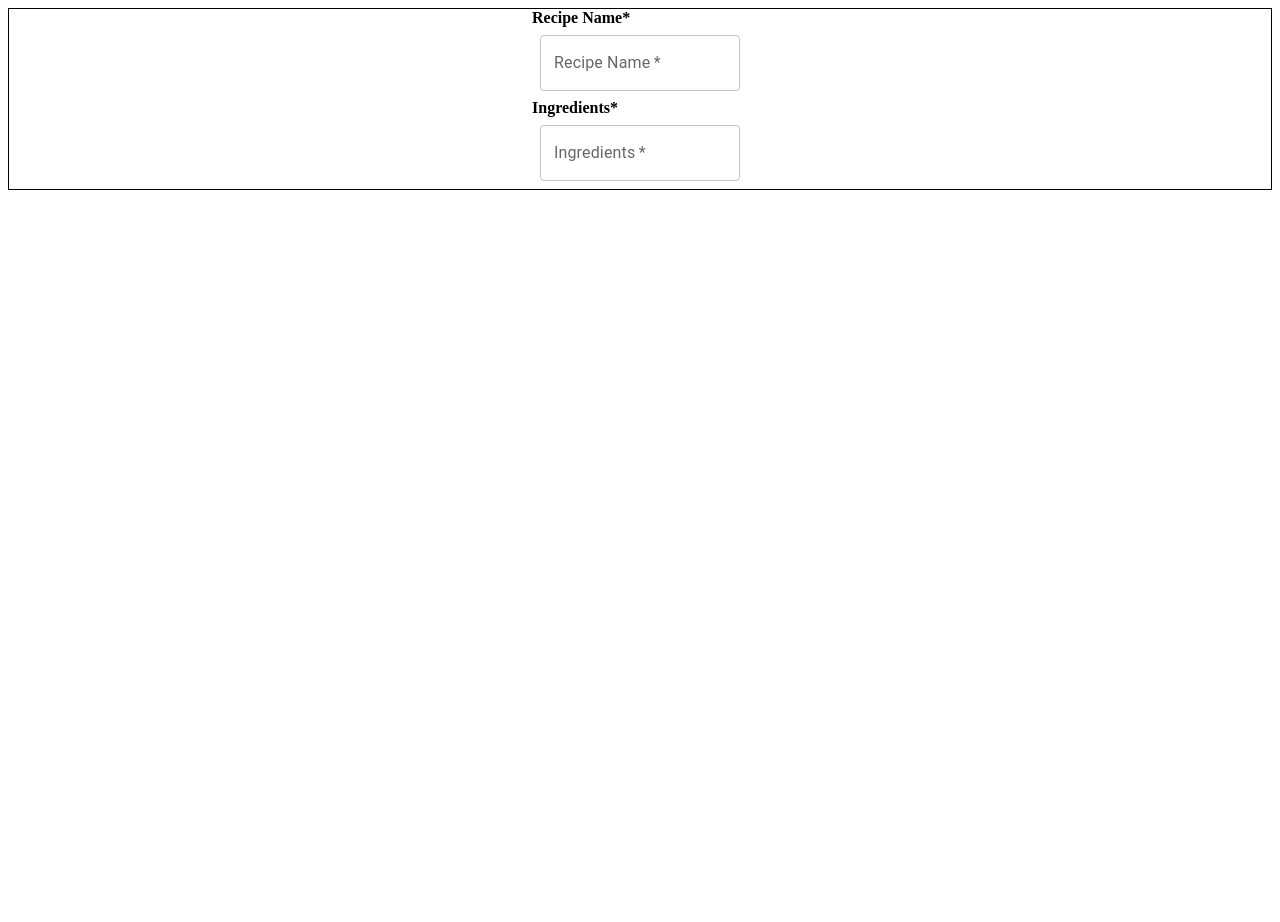
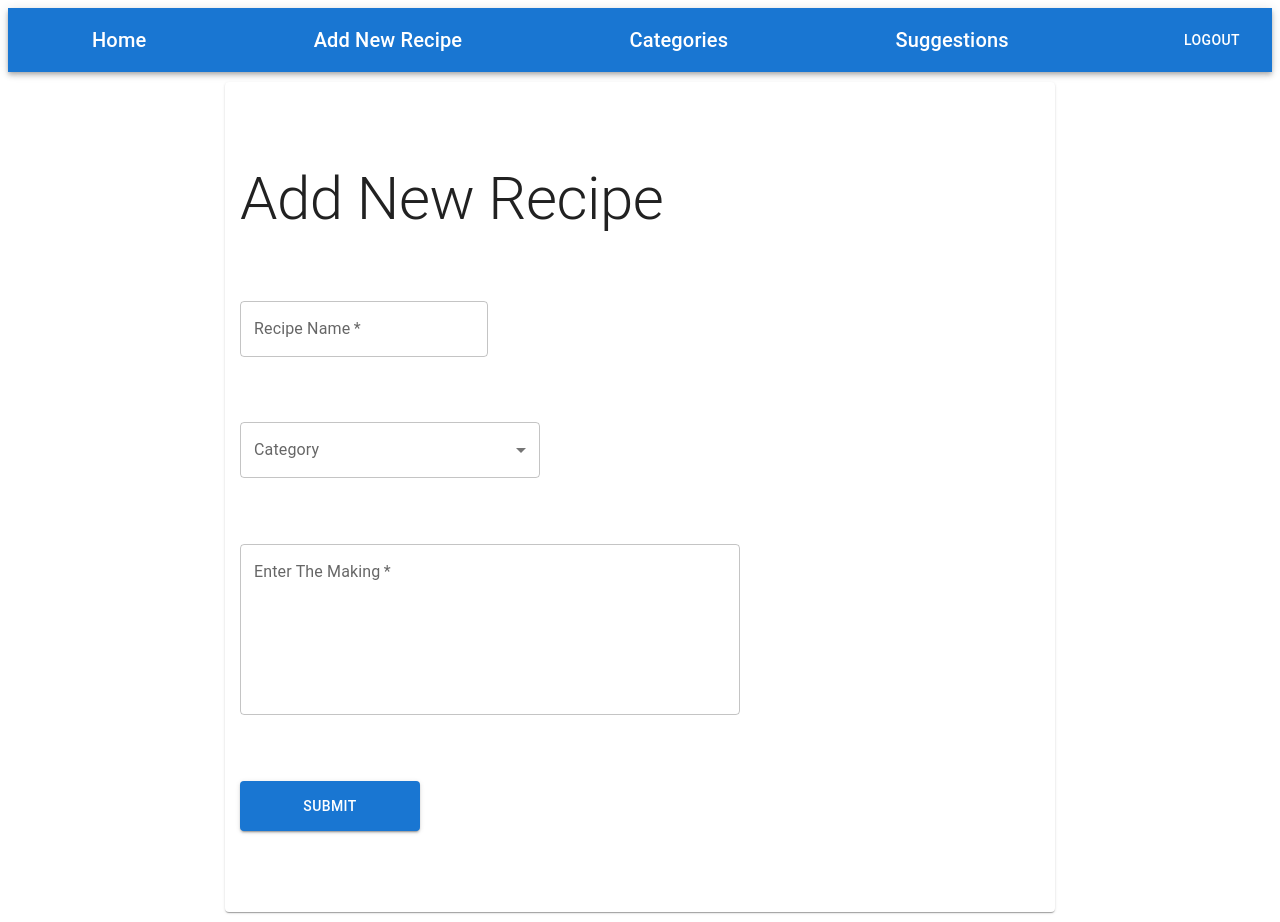
Before and after one commit to tahaimran/cookbook-adminpanel, a React (Create React App) app: page /addRecipe in a window 1280 px wide. Before the commit the page ends 800 px from the top, so only its background shows below. Built offline with nearby package versions, Linux system fonts and the light colour scheme.

Commit message:
Pages Added

```diff
--- a/src/Components/Home/Cardcomp/AddRecipeComp/recipe.css
+++ b/src/Components/Home/Cardcomp/AddRecipeComp/recipe.css
@@ -1,13 +1,16 @@
-.maindiv {
-    border: 1px solid black;
+.mainBox {
     display: flex;
-    justify-content: center;
+    justify-content: space-evenly;
+    flex-direction: column;
+    height: 800px;
+    align-items: start;
+    width: 800px;
+    margin: 10px auto;
+    padding: 15px;
+
 }
 
-.inputdiv {
-    display: flex;
-    flex-direction: column;
-}
+
 
 label {
     font-weight: bold;
--- a/src/Components/Home/Cardcomp/AddRecipeComp/recipe.jsx
+++ b/src/Components/Home/Cardcomp/AddRecipeComp/recipe.jsx
@@ -1,44 +1,65 @@
-import Box from '@mui/material/Box';
-import TextField from '@mui/material/TextField';
-import '../AddRecipeComp/recipe.css';
+import Box from "@mui/material/Box";
+import TextField from "@mui/material/TextField";
+import "../AddRecipeComp/recipe.css";
+import SideBar from "../../../SideBar/sidebar";
+import { Button, Paper, Typography } from "@mui/material";
+
+import InputLabel from "@mui/material/InputLabel";
+import MenuItem from "@mui/material/MenuItem";
+import FormControl from "@mui/material/FormControl";
+import Select from "@mui/material/Select";
 
 export const recipe = () => {
   return (
-    <div className='maindiv'>
-        <form>
-    <Box
-      component="form"
-      sx={{
-        '& .MuiTextField-root': { m: 1, width: '25ch' },
-      }}
-      noValidate
-      autoComplete="off"
-      className='inputbox'
-    >
-      <div className='inputdiv'>
-        <label>Recipe Name*</label>
-        <TextField
-          required
-          id="outlined-multiline-flexible"
-          label="Recipe Name"
-          multiline
-          maxRows={3}
-        />
+    <>
+      <SideBar />
+      <Paper className="mainBox">
+        <Typography variant="h2"> Add New Recipe</Typography>
+        <Box>
+          <TextField
+            required
+            id="outlined-basic"
+            label="Recipe Name"
+            variant="outlined"
+            onChange={(e) => console.log(e.target.value)}
+          />
+        </Box>
+        <Box>
+          <FormControl sx={{width : "300px"}}>
+            <InputLabel id="demo-simple-select-label">Category</InputLabel>
+            <Select
+              labelId="demo-simple-select-label"
+              id="demo-simple-select"
+              value=""
+              label="Category"
+              onChange={(e) => console.log(e.target.value)}
+            >
+              <MenuItem value="break fast">Break fast</MenuItem>
+              <MenuItem value="lunch">Lunch</MenuItem>
+              <MenuItem value="appetizer">Appetizer</MenuItem>
+              <MenuItem value="dinner">Dinner</MenuItem>
+              <MenuItem value="dessert">Dessert</MenuItem>
+              <MenuItem value="baking">Baking</MenuItem>
+              <MenuItem value="fast food">Fast food</MenuItem>
 
-        <label>Ingredients*</label>
-        <TextField
-          required
-          id="outlined-multiline-flexible"
-          label="Ingredients"
-          multiline
-          maxRows={20}
-        />
-
-      </div>
-    </Box>
-
-    </form>
-
-    </div>
+            </Select>
+          </FormControl>
+        </Box>
+        <Box>
+          <TextField
+            sx={{ width: "500px" }}
+            required
+            id="outlined-multiline-static"
+            label="Enter The Making"
+            multiline
+            rows={6}
+            onChange={(e) => console.log(e.target.value)}
+          />
+        </Box>
+        <Box>
+          <Button sx={{width : "180px",height : "50px"}} variant="contained">Submit</Button>
+        </Box>
+      </Paper>
+    </>
   );
-}
+};
--- a/src/Components/Home/Cardcomp/cardcomp.jsx
+++ b/src/Components/Home/Cardcomp/cardcomp.jsx
@@ -3,7 +3,7 @@ import { Paper, Button ,Typography} from "@mui/material";
 import "./cardcomp.css";
 import suggestionImg from '../../../Images/suggestionImg.jpg'
 import { recipe } from "./AddRecipeComp/recipe";
-import { useNavigate } from "react-router-dom";
+import { Link, useNavigate } from "react-router-dom";
 
 function Cardcomp() {
 
@@ -42,7 +42,7 @@ function Cardcomp() {
         />
         <div className="bottom-paper">
             <Typography variant="h4">Suggestions</Typography>
-          <Button  size="medium" variant="contained">Submit</Button>
+         <Link to="/submit"><Button  size="medium" variant="contained">Submit</Button></Link>
         </div>
       </Paper>
     </div>
--- /dev/null
+++ b/src/Components/Home/Submit/submit.css
@@ -0,0 +1,10 @@
+.submitBox{
+    height: 800px;
+    width: 500px;
+    display: flex;
+    flex-direction: column;
+    justify-content: space-evenly;
+    padding: 10px;
+    margin: 20px;
+    border: 1px solid black;
+}
--- /dev/null
+++ b/src/Components/Home/Submit/submit.jsx
@@ -0,0 +1,36 @@
+import { Button, Paper, TextField, Typography } from "@mui/material";
+import { Box } from "@mui/system";
+import React from "react";
+import SideBar from "../../SideBar/sidebar";
+import "./submit.css"
+function Submit() {
+  return (
+    <>
+      <SideBar />
+      <Paper className="submitBox">
+        <Box>
+            <Typography variant="h4">Feel Free To Share New Ideas.</Typography>
+        </Box>
+        <Box>
+          <TextField id="outlined-basic" label="Full Name" variant="outlined" />
+        </Box>
+        <Box>
+          <TextField id="outlined-basic" label="Email Address" variant="outlined" />
+        </Box>
+
+        <Box>
+          <TextField
+            id="outlined-multiline-static"
+            label="Suggestion"
+            multiline
+            rows={4}
+            sx={{width:"400px"}}
+          />
+        </Box>
+        <Box><Button variant="contained">Submit</Button></Box>
+      </Paper>
+    </>
+  );
+}
+
+export default Submit;
--- a/src/Components/SideBar/sidebar.css
+++ b/src/Components/SideBar/sidebar.css
@@ -0,0 +1,4 @@
+.sideBar .sideText{
+    text-decoration: none;
+    color: white;
+}
--- a/src/Components/SideBar/sidebar.jsx
+++ b/src/Components/SideBar/sidebar.jsx
@@ -1,16 +1,16 @@
-import * as React from 'react';
-import AppBar from '@mui/material/AppBar';
-import Box from '@mui/material/Box';
-import Toolbar from '@mui/material/Toolbar';
-import Typography from '@mui/material/Typography';
-import Button from '@mui/material/Button';
-import IconButton from '@mui/material/IconButton';
-import MenuItem from '@mui/material/MenuItem';
+import * as React from "react";
+import AppBar from "@mui/material/AppBar";
+import Box from "@mui/material/Box";
+import Toolbar from "@mui/material/Toolbar";
+import Typography from "@mui/material/Typography";
+import Button from "@mui/material/Button";
+import IconButton from "@mui/material/IconButton";
+import MenuItem from "@mui/material/MenuItem";
 import { Link } from "react-router-dom";
-
+import './sidebar.css'
 export default function SideBar() {
   return (
-    <Box sx={{ flexGrow: 1 }}>
+    <Box sx={{ flexGrow: 1 }} className="sideBar">
       <AppBar position="static">
         <Toolbar>
           <IconButton
@@ -23,13 +23,30 @@ export default function SideBar() {
             <MenuItem />
           </IconButton>
           <Typography variant="h6" component="div" sx={{ flexGrow: 1 }}>
-            Add New Recipe
+            <Link to="/home" className="sideText">
+
+              Home
+            </Link>
           </Typography>
-          <Typography variant="h6" component="div" sx={{ flexGrow: 2 }}>
+          <Typography variant="h6" component="div" sx={{ flexGrow: 1 }}>
+            <Link to="/addRecipe" className="sideText">
+
+              Add New Recipe
+            </Link>
+          </Typography>
+          <Typography variant="h6" component="div" sx={{ flexGrow: 1 }}>
             Categories
           </Typography>
+          <Typography variant="h6" component="div" sx={{ flexGrow: 1 }}>
+            <Link to="/submit" className="sideText">
 
-          <Link to='/' className='btnLogin'><Button color="inherit">Logout</Button></Link>
+            Suggestions
+            </Link>
+          </Typography>
+
+          <Link to="/" className="btnLogin">
+            <Button color="inherit">Logout</Button>
+          </Link>
         </Toolbar>
       </AppBar>
     </Box>
--- a/src/Configuration/Router.js
+++ b/src/Configuration/Router.js
@@ -3,6 +3,7 @@ import { BrowserRouter as Router , Routes , Route } from 'react-router-dom'
 import Home from '../Components/Home/home'
 import Login from '../Components/Login/Login';
 import { recipe as Recipe } from '../Components/Home/Cardcomp/AddRecipeComp/recipe';
+import Submit from '../Components/Home/Submit/submit';
 
 function AppRouter() {
   return (
@@ -12,6 +13,7 @@ function AppRouter() {
 
             <Route path='/home' element={<Home />} />
             <Route path='/addRecipe' element={<Recipe/>}/>
+            <Route path='/submit' element={<Submit/>}/>
 
         </Routes>
     </Router>
```
Also changed, not shown: src/Components/Side Bar/sidebar.jsx (deleted, +0 -162 lines).
